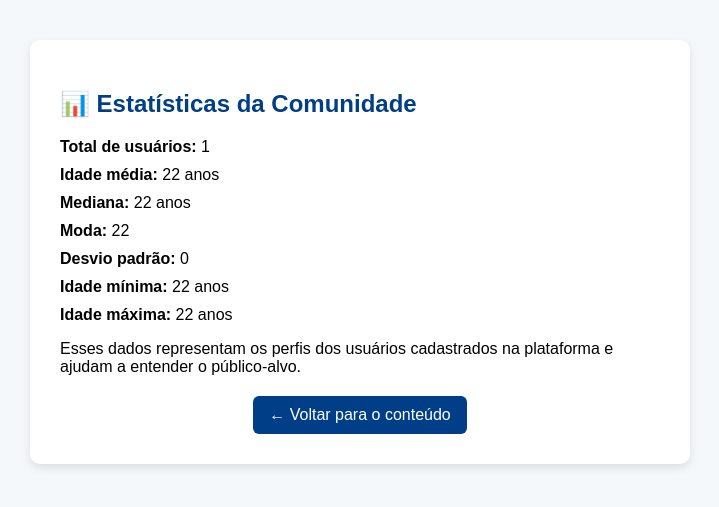
After one commit to ViinOliveira/plataforma-unip, a Flask app: page /estatisticas in a window 1280 px wide. The commit adds this page. Shown: the top 507 px of the page, without its empty margins (280-999 px from the left). Run offline with Flask 3, Linux system fonts and the light colour scheme; the visitor is signed in with stand-in values (Sample User, id 1).

Commit message:
Projeto PIM UNIP finalizado

```diff
--- a/app.py
+++ b/app.py
@@ -105,23 +105,26 @@ def conteudo():
 
 @app.route('/estatisticas')
 def estatisticas():
-    if 'usuario' not in session:
-        return redirect(url_for('login'))
-
     usuarios = carregar_dados()
     idades = [u['idade'] for u in usuarios]
 
     if not idades:
-        return "Sem dados."
+        return "Sem dados suficientes."
 
-    media = statistics.mean(idades)
+    media = round(statistics.mean(idades), 2)
     mediana = statistics.median(idades)
     try:
         moda = statistics.mode(idades)
     except:
         moda = "Sem moda"
+    desvio = round(statistics.stdev(idades), 2) if len(idades) > 1 else 0
+    idade_min = min(idades)
+    idade_max = max(idades)
+    total = len(idades)
 
-    return render_template('estatisticas.html', media=media, mediana=mediana, moda=moda)
+    return render_template("estatisticas.html", media=media, mediana=mediana, moda=moda,
+                           desvio=desvio, idade_min=idade_min, idade_max=idade_max, total=total)
+
 
 @app.route('/logout')
 def logout():
--- a/templates/conteudo.html
+++ b/templates/conteudo.html
@@ -14,6 +14,8 @@
         <p>Aqui estão os conteúdos disponíveis para você:</p>
 
         <a href="{{ url_for('meu_historico') }}" class="btn-historico">📄 Ver meu histórico</a>
+        <a href="{{ url_for('estatisticas') }}" class="btn-historico">📊 Ver estatísticas da comunidade</a>
+
 
         <div class="conteudo-cards">
 
--- /dev/null
+++ b/templates/estatisticas.html
@@ -0,0 +1,66 @@
+<!DOCTYPE html>
+<html lang="pt-BR">
+<head>
+    <meta charset="UTF-8">
+    <title>Estatísticas - Plataforma UNIP</title>
+    <meta name="viewport" content="width=device-width, initial-scale=1.0">
+    <style>
+        body {
+            font-family: Arial, sans-serif;
+            margin: 40px;
+            background-color: #f4f8fb;
+        }
+        h2 {
+            color: #003e87;
+        }
+        .estatisticas {
+            background-color: #fff;
+            padding: 30px;
+            border-radius: 10px;
+            box-shadow: 0 4px 10px rgba(0,0,0,0.1);
+            max-width: 600px;
+            margin: auto;
+        }
+        ul {
+            list-style: none;
+            padding: 0;
+        }
+        li {
+            margin-bottom: 10px;
+            font-size: 16px;
+        }
+        .voltar {
+            margin-top: 20px;
+            display: block;
+            text-align: center;
+            text-decoration: none;
+            color: white;
+            background-color: #003e87;
+            padding: 10px 16px;
+            border-radius: 6px;
+            width: fit-content;
+            margin-left: auto;
+            margin-right: auto;
+        }
+        .voltar:hover {
+            background-color: #0051c3;
+        }
+    </style>
+</head>
+<body>
+    <div class="estatisticas">
+        <h2>📊 Estatísticas da Comunidade</h2>
+        <ul>
+            <li><strong>Total de usuários:</strong> {{ total }}</li>
+            <li><strong>Idade média:</strong> {{ media }} anos</li>
+            <li><strong>Mediana:</strong> {{ mediana }} anos</li>
+            <li><strong>Moda:</strong> {{ moda }}</li>
+            <li><strong>Desvio padrão:</strong> {{ desvio }}</li>
+            <li><strong>Idade mínima:</strong> {{ idade_min }} anos</li>
+            <li><strong>Idade máxima:</strong> {{ idade_max }} anos</li>
+        </ul>
+        <p>Esses dados representam os perfis dos usuários cadastrados na plataforma e ajudam a entender o público-alvo.</p>
+        <a href="{{ url_for('conteudo') }}" class="voltar">← Voltar para o conteúdo</a>
+    </div>
+</body>
+</html>
--- a/usuarios.json
+++ b/usuarios.json
@@ -25,7 +25,10 @@
             "06/05/2025 15:00:04",
             "06/05/2025 15:03:47",
             "06/05/2025 15:05:45",
-            "06/05/2025 15:05:55"
+            "06/05/2025 15:05:55",
+            "conteudo",
+            "06/05/2025 16:02:19",
+            "06/05/2025 16:03:15"
         ]
     }
 ]
```
Also changed, not shown: templates/estatistica.html (deleted, +0 -15 lines).
